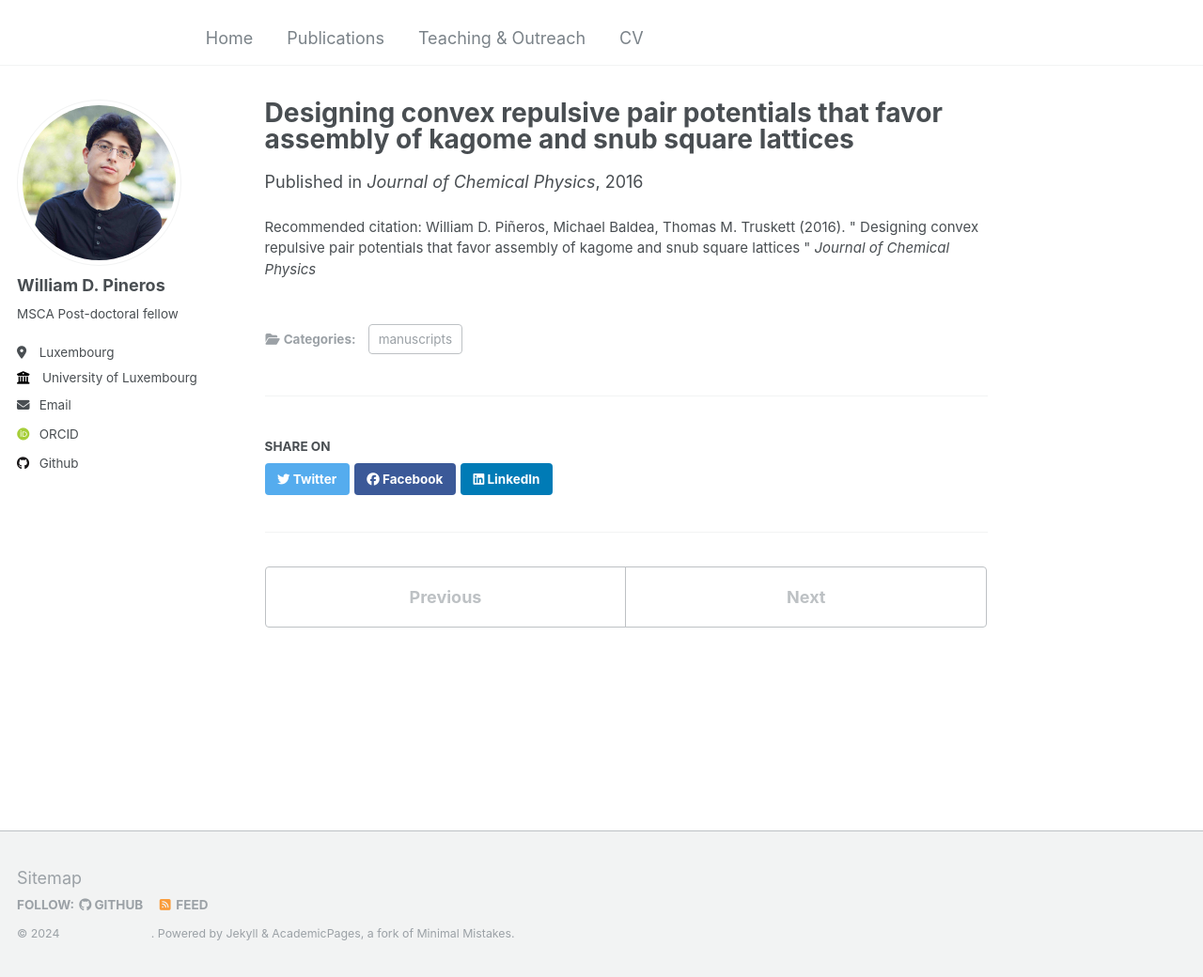
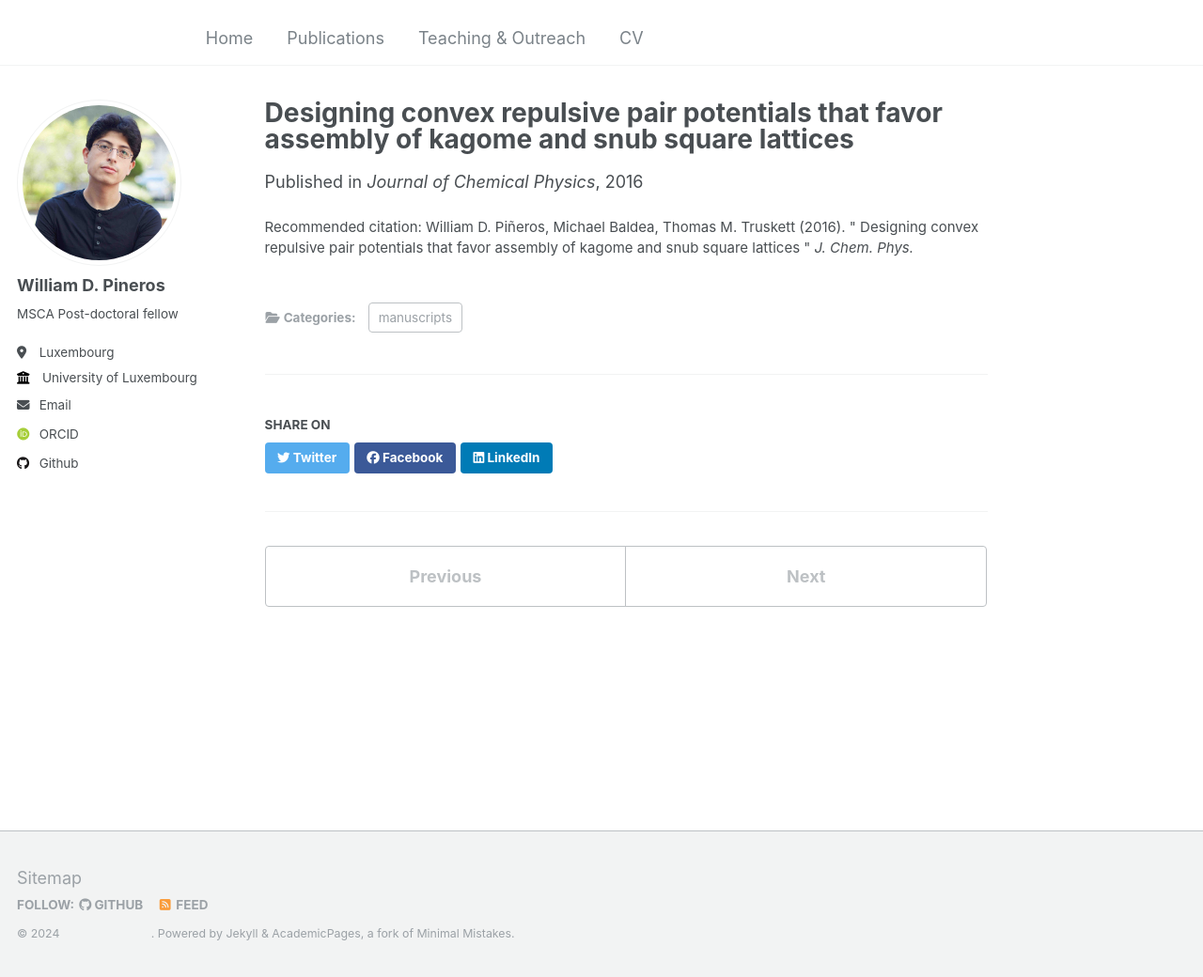
Before and after one commit to wpineros/p, a Jekyll site: the page built from _publications/paper_kagome.md, in a window 1280 px wide and 1040 px high. Shown: the whole window at 94% size. Built offline with Jekyll 4.4.1, drawn with Linux system fonts in a browser that asks for light colours; some web fonts are replaced.

Commit message:
Update paper_kagome.md

```diff
--- a/_publications/paper_kagome.md
+++ b/_publications/paper_kagome.md
@@ -8,5 +8,5 @@ date: 2016-08-01
 venue: 'Journal of Chemical Physics'
 # slidesurl: 'http://academicpages.github.io/files/slides2.pdf'
 # paperurl: 'http://academicpages.github.io/files/paper2.pdf'
-citation: 'William D. Piñeros, Michael Baldea, Thomas M. Truskett (2016). &quot; Designing convex repulsive pair potentials that favor assembly of kagome and snub square lattices &quot; <i>Journal of Chemical Physics</i>'
+citation: 'William D. Piñeros, Michael Baldea, Thomas M. Truskett (2016). &quot; Designing convex repulsive pair potentials that favor assembly of kagome and snub square lattices &quot; <i>J. Chem. Phys. </i>'
 ---
```
